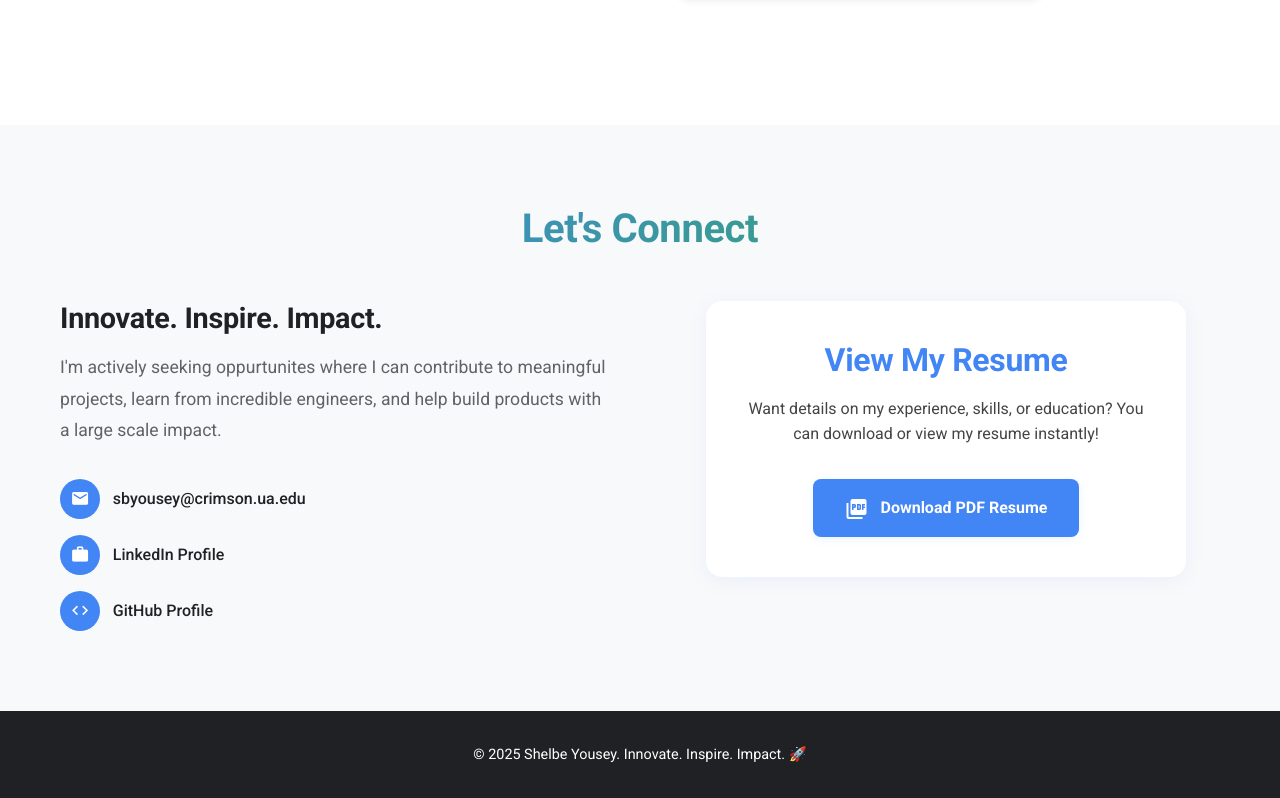
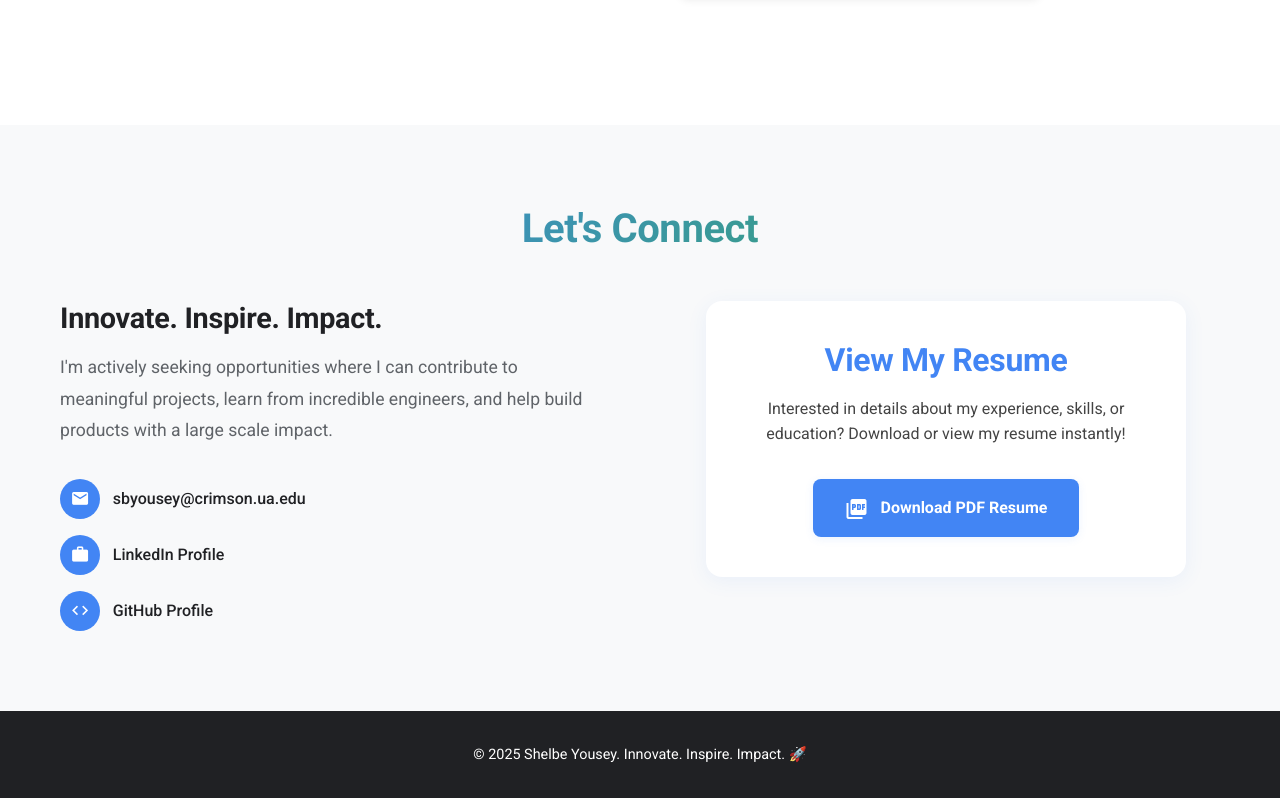
Before and after one commit to shelbey25/shelbeyousey, a plain HTML site: page index.html in a window 1280 px wide. Shown: the part 5052-5850 px from the top of the page. Drawn offline with Linux system fonts and the light colour scheme; a web font is replaced by a local one.

Commit message:
`Fixed typo in contact text and updated wording in resume link description`

```diff
--- a/index.html
+++ b/index.html
@@ -402,7 +402,7 @@
             <div class="contact-content">
                 <div class="contact-text">
                     <h3>Innovate. Inspire. Impact.</h3>
-                    <p>I'm actively seeking oppurtunites where I can contribute to meaningful projects, learn from incredible engineers, and help build products with a large scale impact.</p>
+                    <p>I'm actively seeking opportunities where I can contribute to meaningful projects, learn from incredible engineers, and help build products with a large scale impact.</p>
                     <div class="contact-links">
                         <a href="mailto:sbyousey@crimson.ua.edu" class="contact-link">
                             <span class="material-icons">email</span>
@@ -431,7 +431,7 @@
     View My Resume
   </h3>
   <p style="margin-bottom: 2rem; color: #444;">
-    Want details on my experience, skills, or education? You can download or view my resume instantly!
+    Interested in details about my experience, skills, or education? Download or view my resume instantly!
   </p>
   <a href="https://drive.google.com/uc?export=download&id=1QjFjwInMiaz_8v3TEo2np-T83xzCCOVc" target="_blank" rel="noopener"
      style="display: inline-block; background: #4285f4; color: #fff; padding: 1rem 2rem; border-radius: 8px; font-weight: bold; text-decoration: none; box-shadow: 0 2px 8px rgba(66,133,244,0.10); transition: background 0.2s;"
```
